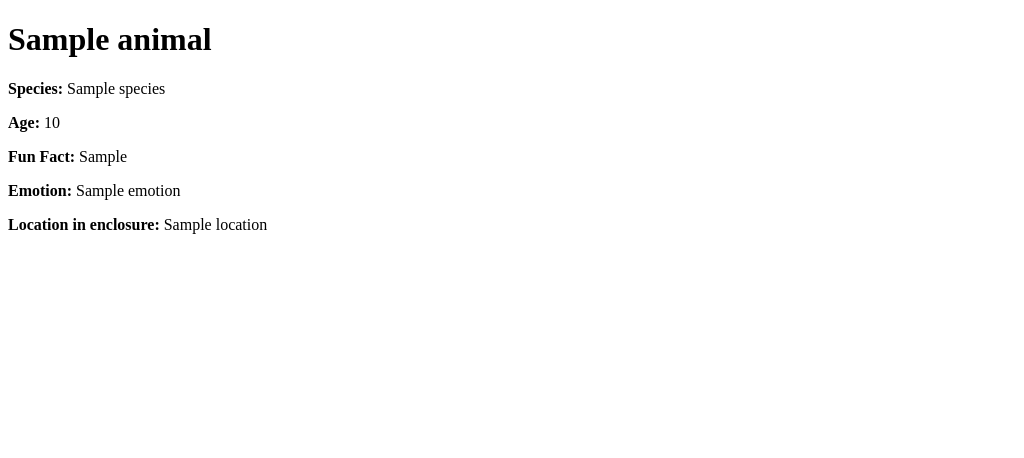
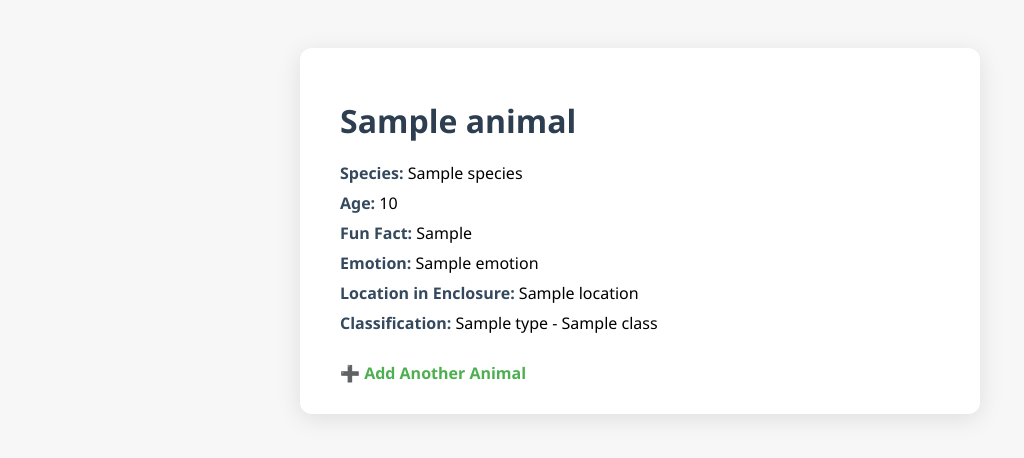
Before and after one commit to AntonyAbhishekA/ZOO-PROJECT, a Flask app: template templates/animal.html in a window 1280 px wide. Shown: the top 458 px of the page, without its empty margins (0-1024 px from the left). Run offline with Flask 3, Linux system fonts and the light colour scheme; the template is opened without the code that fills it: most values are stand-ins (such as "Sample title", 1, 10 or a date in 2020).

Commit message:
Basic styling

```diff
--- a/templates/animal.html
+++ b/templates/animal.html
@@ -1,14 +1,71 @@
 <!DOCTYPE html>
-<html>
+<html lang="en">
 <head>
-    <title>{{ animal.name }}</title>
+  <meta charset="UTF-8">
+  <title>{{ animal.name }}</title>
+  <style>
+    body {
+      font-family: 'Segoe UI', sans-serif;
+      background-color: #f7f7f7;
+      padding: 40px;
+      display: flex;
+      justify-content: center;
+    }
+
+    .card {
+      background: white;
+      padding: 30px 40px;
+      border-radius: 12px;
+      box-shadow: 0 5px 25px rgba(0, 0, 0, 0.1);
+      max-width: 600px;
+      width: 100%;
+    }
+
+    h1 {
+      color: #2c3e50;
+      margin-bottom: 20px;
+    }
+
+    p {
+      font-size: 16px;
+      margin: 8px 0;
+    }
+
+    strong {
+      color: #34495e;
+    }
+
+    .back-link {
+      display: inline-block;
+      margin-top: 20px;
+      text-decoration: none;
+      color: #4CAF50;
+      font-weight: bold;
+    }
+
+    .back-link:hover {
+      text-decoration: underline;
+    }
+  </style>
 </head>
 <body>
+
+  <div class="card">
     <h1>{{ animal.name }}</h1>
     <p><strong>Species:</strong> {{ animal.species }}</p>
+
+    {% if animal.age %}
     <p><strong>Age:</strong> {{ animal.age }}</p>
+    {% endif %}
+
     <p><strong>Fun Fact:</strong> {{ animal.fun_facts }}</p>
     <p><strong>Emotion:</strong> {{ animal.emotion }}</p>
-    <p><strong>Location in enclosure:</strong> {{ animal.location }}</p>
+    <p><strong>Location in Enclosure:</strong> {{ animal.location }}</p>
+
+    <p><strong>Classification:</strong> {{ animal.classification.type|capitalize }} - {{ animal.classification.class|capitalize }}</p>
+
+    <a href="/add" class="back-link">➕ Add Another Animal</a>
+  </div>
+
 </body>
 </html>
```
Also changed, not shown: templates/add_animal.html (+49 -16 lines).
